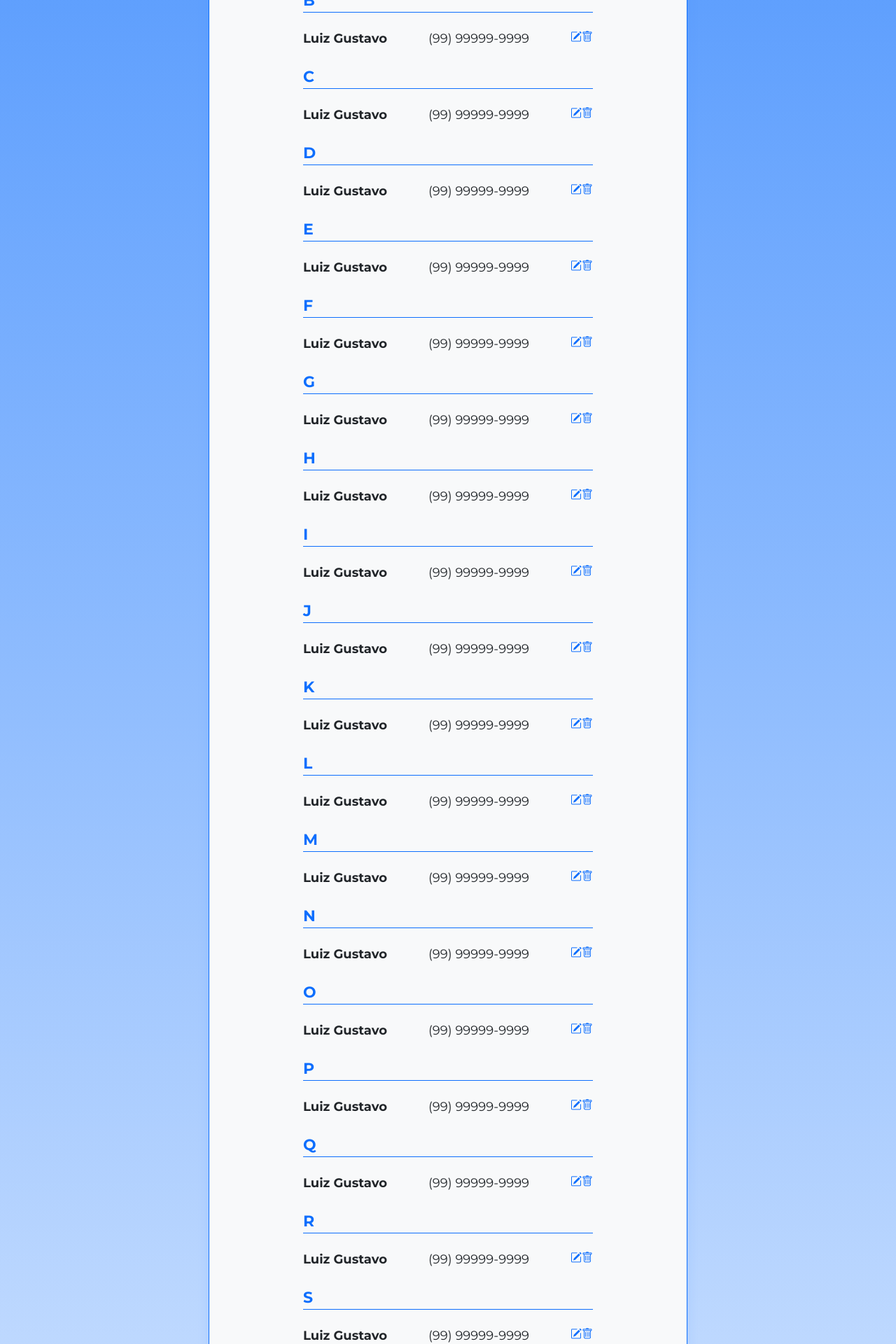
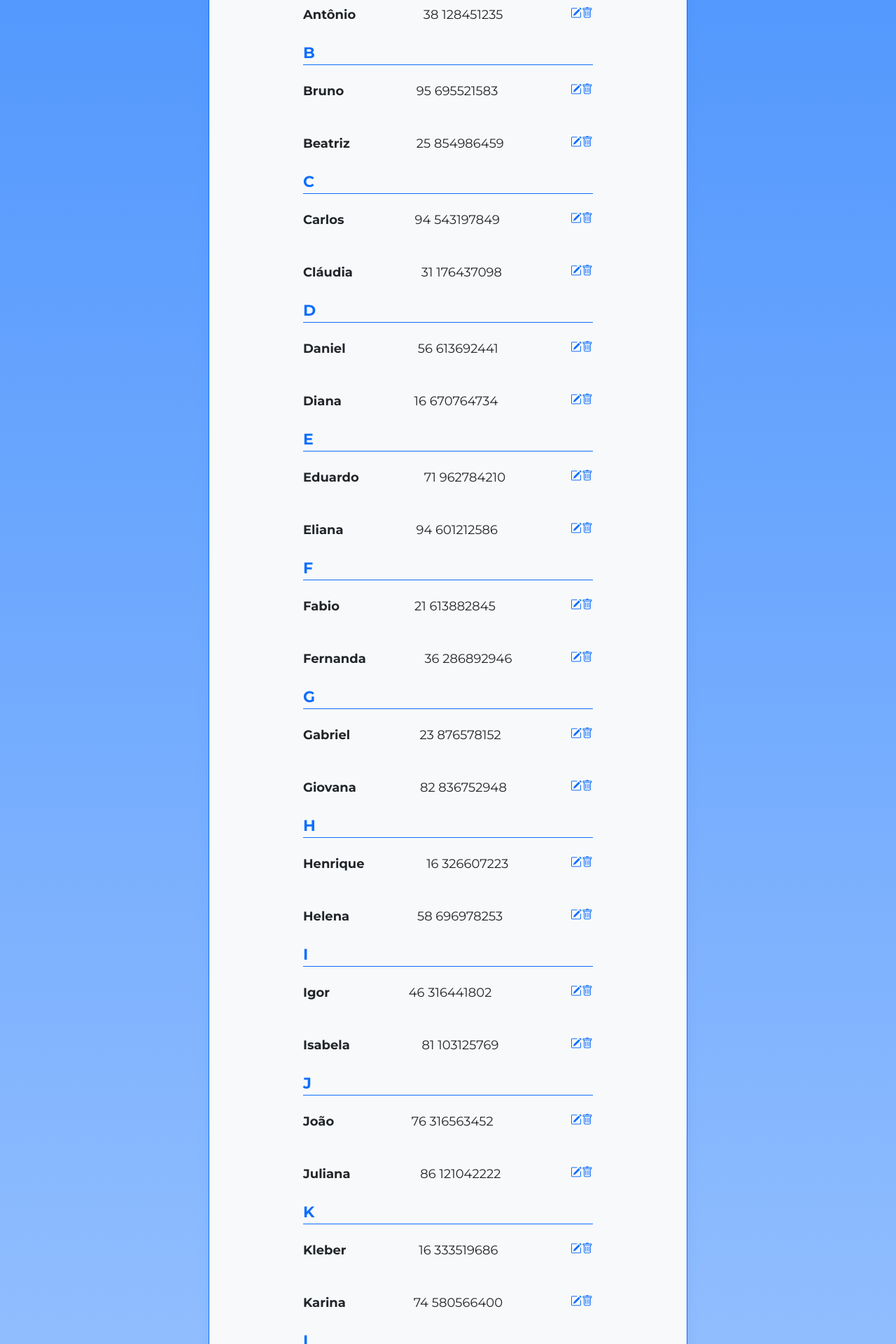
Before and after one commit to iamtheluiz/alura-angular-indexa, an Angular app: page / in a window 1280 px wide. Shown: the part 700-2620 px from the top of the page at 70% size. Built offline with nearby package versions, Linux system fonts and the light colour scheme; a web font is replaced by a local one.

Commit message:
feat: add agenda data and implement contact filtering by first letter

```diff
--- /dev/null
+++ b/src/app/agenda.json
@@ -0,0 +1,55 @@
+[
+    {"id": 1, "name": "Ana", "phone": "29 278869420"},
+    {"id": 2, "name": "Antônio", "phone": "38 128451235"},
+    {"id": 2, "name": "Ágata", "phone": "38 128451235"},
+    {"id": 3, "name": "Bruno", "phone": "95 695521583"},
+    {"id": 4, "name": "Beatriz", "phone": "25 854986459"},
+    {"id": 5, "name": "Carlos", "phone": "94 543197849"},
+    {"id": 6, "name": "Cláudia", "phone": "31 176437098"},
+    {"id": 7, "name": "Daniel", "phone": "56 613692441"},
+    {"id": 8, "name": "Diana", "phone": "16 670764734"},
+    {"id": 9, "name": "Eduardo", "phone": "71 962784210"},
+    {"id": 10, "name": "Eliana", "phone": "94 601212586"},
+    {"id": 11, "name": "Fabio", "phone": "21 613882845"},
+    {"id": 12, "name": "Fernanda", "phone": "36 286892946"},
+    {"id": 13, "name": "Gabriel", "phone": "23 876578152"},
+    {"id": 14, "name": "Giovana", "phone": "82 836752948"},
+    {"id": 15, "name": "Henrique", "phone": "16 326607223"},
+    {"id": 16, "name": "Helena", "phone": "58 696978253"},
+    {"id": 17, "name": "Igor", "phone": "46 316441802"},
+    {"id": 18, "name": "Isabela", "phone": "81 103125769"},
+    {"id": 19, "name": "João", "phone": "76 316563452"},
+    {"id": 20, "name": "Juliana", "phone": "86 121042222"},
+    {"id": 21, "name": "Kleber", "phone": "16 333519686"},
+    {"id": 22, "name": "Karina", "phone": "74 580566400"},
+    {"id": 23, "name": "Lucas", "phone": "89 371256434"},
+    {"id": 24, "name": "Lúcia", "phone": "65 716464295"},
+    {"id": 25, "name": "Marcelo", "phone": "45 973219600"},
+    {"id": 26, "name": "Mariana", "phone": "59 324639597"},
+    {"id": 27, "name": "Nelson", "phone": "66 918277590"},
+    {"id": 28, "name": "Natália", "phone": "71 100450583"},
+    {"id": 29, "name": "Otávio", "phone": "77 329849513"},
+    {"id": 30, "name": "Olívia", "phone": "46 588271840"},
+    {"id": 31, "name": "Paulo", "phone": "88 337812653"},
+    {"id": 32, "name": "Patrícia", "phone": "82 634070502"},
+    {"id": 33, "name": "Quirino", "phone": "34 377667996"},
+    {"id": 34, "name": "Queila", "phone": "58 710806340"},
+    {"id": 35, "name": "Rafael", "phone": "52 794950878"},
+    {"id": 36, "name": "Renata", "phone": "48 881351523"},
+    {"id": 37, "name": "Sérgio", "phone": "36 725382335"},
+    {"id": 38, "name": "Sandra", "phone": "46 945695132"},
+    {"id": 39, "name": "Thiago", "phone": "79 860343483"},
+    {"id": 40, "name": "Tatiana", "phone": "92 391918653"},
+    {"id": 41, "name": "Ubiratan", "phone": "22 111691083"},
+    {"id": 42, "name": "Úrsula", "phone": "92 702488980"},
+    {"id": 43, "name": "Vitor", "phone": "40 769490767"},
+    {"id": 44, "name": "Vanessa", "phone": "37 290073018"},
+    {"id": 45, "name": "Wagner", "phone": "29 707593374"},
+    {"id": 46, "name": "Wanessa", "phone": "34 726018755"},
+    {"id": 47, "name": "Xavier", "phone": "95 778422977"},
+    {"id": 48, "name": "Xênia", "phone": "96 248413886"},
+    {"id": 49, "name": "Yuri", "phone": "65 419637955"},
+    {"id": 50, "name": "Yasmin", "phone": "69 433926906"},
+    {"id": 51, "name": "Zacarias", "phone": "23 296915638"},
+    {"id": 52, "name": "Zuleica", "phone": "30 674550130"}
+]
--- a/src/app/app.component.html
+++ b/src/app/app.component.html
@@ -1,9 +1,11 @@
 <app-container>
   <app-header />
   @for (letter of alphabet.split(''); track letter) {
-  <app-separator>
-    {{ letter }}
-  </app-separator>
-  <app-contact name="Luiz Gustavo" phone="(99) 99999-9999" />
+    <app-separator>
+      {{ letter }}
+    </app-separator>
+    @for (contact of filterContactsByFistLetter(letter); track contact.id) {
+      <app-contact [name]="contact.name" [phone]="contact.phone" />
+    }
   }
 </app-container>
--- a/src/app/app.component.ts
+++ b/src/app/app.component.ts
@@ -3,6 +3,14 @@ import { ContainerComponent } from "./components/container/container.component";
 import { HeaderComponent } from "./components/header/header.component";
 import { SeparatorComponent } from "./components/separator/separator.component";
 import { ContactComponent } from './components/contact/contact.component';
+
+import agenda from './agenda.json';
+
+interface Contact {
+  id: number;
+  name: string;
+  phone: string;
+}
 
 @Component({
   selector: 'app-root',
@@ -12,4 +20,9 @@ import { ContactComponent } from './components/contact/contact.component';
 })
 export class AppComponent {
   alphabet = 'ABCDEFGHIJKLMNOPQRSTUVWXYZ';
+  contacts: Contact[] = agenda;
+
+  filterContactsByFistLetter(letter: string): Contact[] {
+    return this.contacts.filter(contact => contact.name[0].toUpperCase() === letter.toUpperCase());
+  }
 }
```
